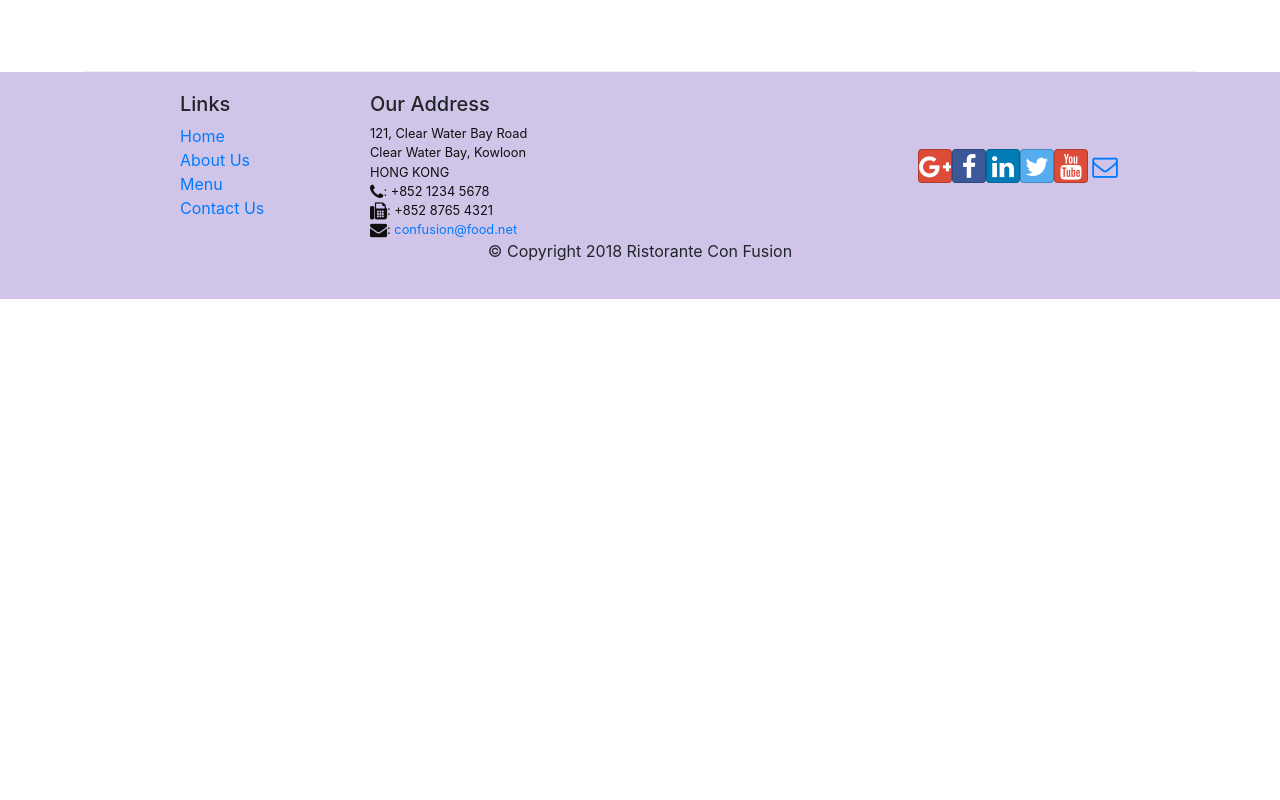
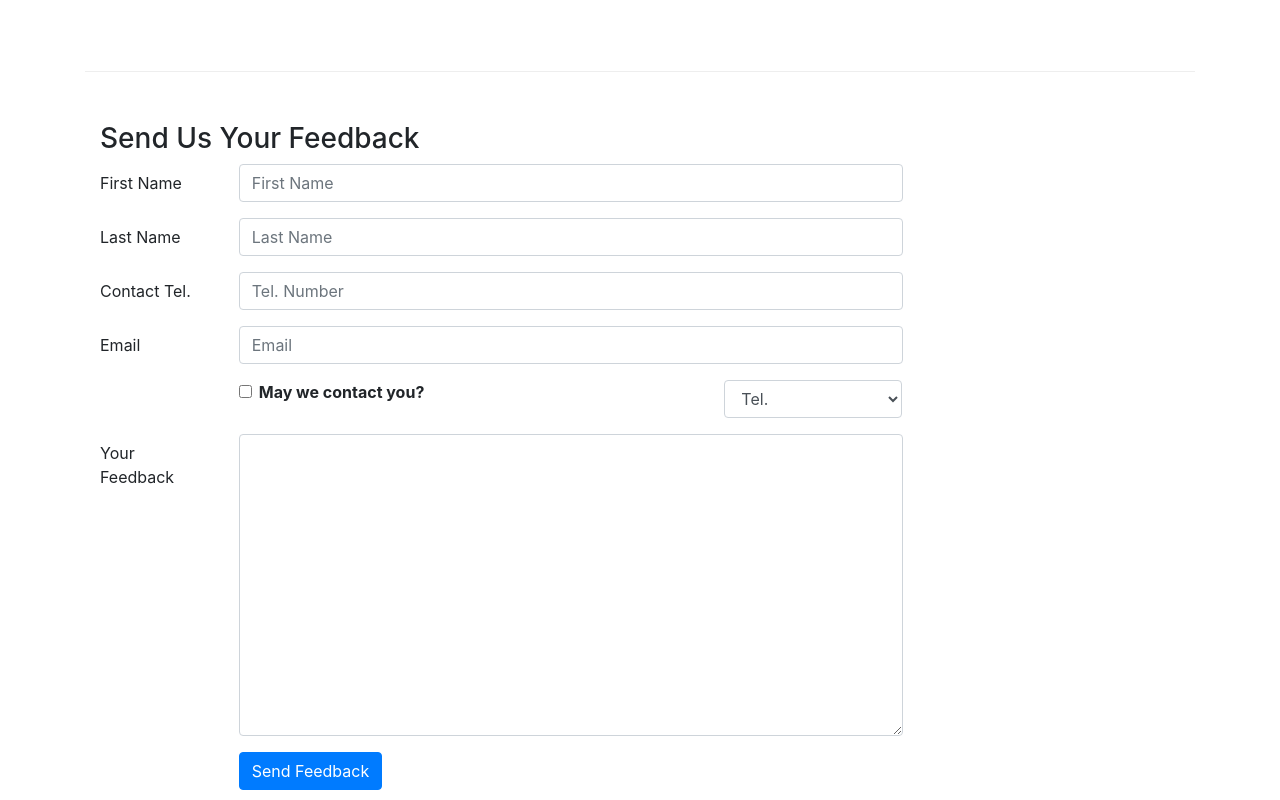
Before and after one commit to edwardz10/confusion, a React (Create React App) app: page /contactus in a window 1280 px wide. Shown: the part 800-1600 px from the top of the page. Before the commit the page ends 1099 px from the top, so only its background shows below. Built offline with nearby package versions, Linux system fonts and the light colour scheme.

Commit message:
Control forms

```diff
--- a/src/components/ContactComponent.js
+++ b/src/components/ContactComponent.js
@@ -1,8 +1,43 @@
-import React from 'react';
-import { Breadcrumb, BreadcrumbItem } from "reactstrap";
+import React, { Component } from 'react';
+import { Breadcrumb, BreadcrumbItem, Button, Form, FormGroup, Label, Input, Col } from "reactstrap";
 import {Link} from "react-router-dom";
 
-function Contact(props) {
+class Contact extends Component {
+
+    constructor(props) {
+        super(props);
+
+        this.state = {
+            firstname: '',
+            lastname: '',
+            telnum: '',
+            email: '',
+            agree: false,
+            contactType: 'Tel.',
+            message: ''
+        };
+
+        this.handleSubmit = this.handleSubmit.bind(this);
+        this.handleInputChange = this.handleInputChange.bind(this);
+    }
+
+    handleInputChange(event) {
+        const target = event.target;
+        const value = target.type === 'checkbox' ? target.checked : target.value;
+        const name = target.name;
+
+        this.setState({
+            [name]: value
+        });
+    }
+
+    handleSubmit(event) {
+        console.log("Current State is: " + JSON.stringify(this.state));
+        alert("Current State is: " + JSON.stringify(this.state));
+        event.preventDefault();
+    }
+
+    render() {
         return(
             <div className="container">
                 <div className="row">
@@ -41,8 +76,82 @@
                         </div>
                     </div>
                 </div>
+                <div className="row row-content">
+                    <div className="col-12">
+                        <h3>Send Us Your Feedback</h3>
+                    </div>
+                    <div className="col-12 col-md-9">
+                        <Form onSubmit={this.handleSubmit}>
+                            <FormGroup row>
+                                <Label htmlFor="firstname" md={2}>First Name</Label>
+                                <Col md={10}>
+                                    <Input type="text" id="firstname"
+                                           name="firstname" placeholder="First Name"
+                                           value={this.state.firstname} onChange={this.handleInputChange}/>
+                                </Col>
+                            </FormGroup>
+                            <FormGroup row>
+                                <Label htmlFor="lastname" md={2}>Last Name</Label>
+                                <Col md={10}>
+                                    <Input type="text" id="lastname"
+                                           name="lastname" placeholder="Last Name"
+                                           value={this.state.lastname} onChange={this.handleInputChange}/>
+                                </Col>
+                            </FormGroup>
+                            <FormGroup row>
+                                <Label htmlFor="telnum" md={2}>Contact Tel.</Label>
+                                <Col md={10}>
+                                    <Input type="tel" id="telnum"
+                                           name="telnum" placeholder="Tel. Number"
+                                           value={this.state.telnum} onChange={this.handleInputChange}/>
+                                </Col>
+                            </FormGroup>
+                            <FormGroup row>
+                                <Label htmlFor="email" md={2}>Email</Label>
+                                <Col md={10}>
+                                    <Input type="email" id="email"
+                                           name="email" placeholder="Email"
+                                           value={this.state.email} onChange={this.handleInputChange}/>
+                                </Col>
+                            </FormGroup>
+                            <FormGroup row>
+                                <Col md={{size: 6, offset: 2}}>
+                                    <FormGroup check>
+                                        <Label check>
+                                            <Input type="checkbox" name="agree" checked={this.state.agree} onChange={this.handleInputChange}/> {' '}
+                                            <strong>May we contact you?</strong>
+                                        </Label>
+                                    </FormGroup>
+                                </Col>
+                                <Col md={{size: 3, offset: 1}}>
+                                    <Input type="select" name="contactType" value={this.state.contactType} onChange={this.handleInputChange}>
+                                        <option>Tel.</option>
+                                        <option>Email</option>
+                                    </Input>
+                                </Col>
+                            </FormGroup>
+                            <FormGroup row>
+                                <Label htmlFor="message" md={2}>Your Feedback</Label>
+                                <Col md={10}>
+                                    <Input type="textarea" id="message"
+                                           name="message" rows="12"
+                                           value={this.state.message} onChange={this.handleInputChange}/>
+                                </Col>
+                            </FormGroup>
+                            <FormGroup row>
+                                <Col md={{size: 10, offset: 2}}>
+                                    <Button type="submit" color="primary">
+                                        Send Feedback
+                                    </Button>
+                                </Col>
+                            </FormGroup>
+                        </Form>
+                    </div>
+                </div>
             </div>
         );
     }
 
+}
+
 export default Contact;
```
Lines whose indentation alone changed are shown as unchanged.
